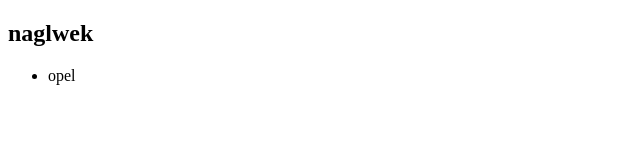
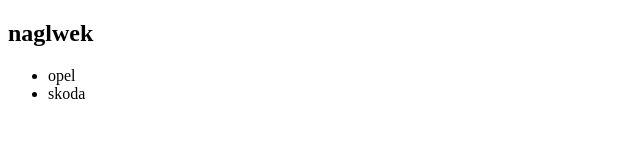
Before and after one commit to mzmzmz128/miesiace, a plain HTML site: page index.html in a window 1280 px wide. Shown: the full height of the page, 0-640 px from the left. Drawn offline with Linux system fonts and the light colour scheme.

Commit message:
dodanie skody

```diff
--- a/index.html
+++ b/index.html
@@ -10,6 +10,7 @@
     <h2>naglwek </h2>
     <ul>
         <li>opel</li>
+        <li>skoda</li>
 
 
     </ul>
```
